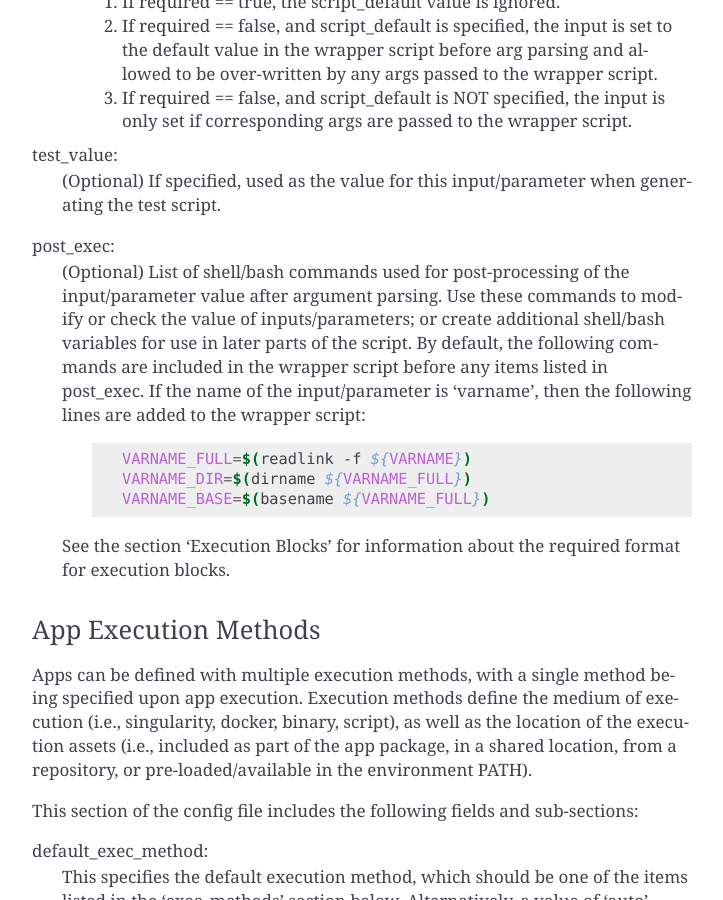
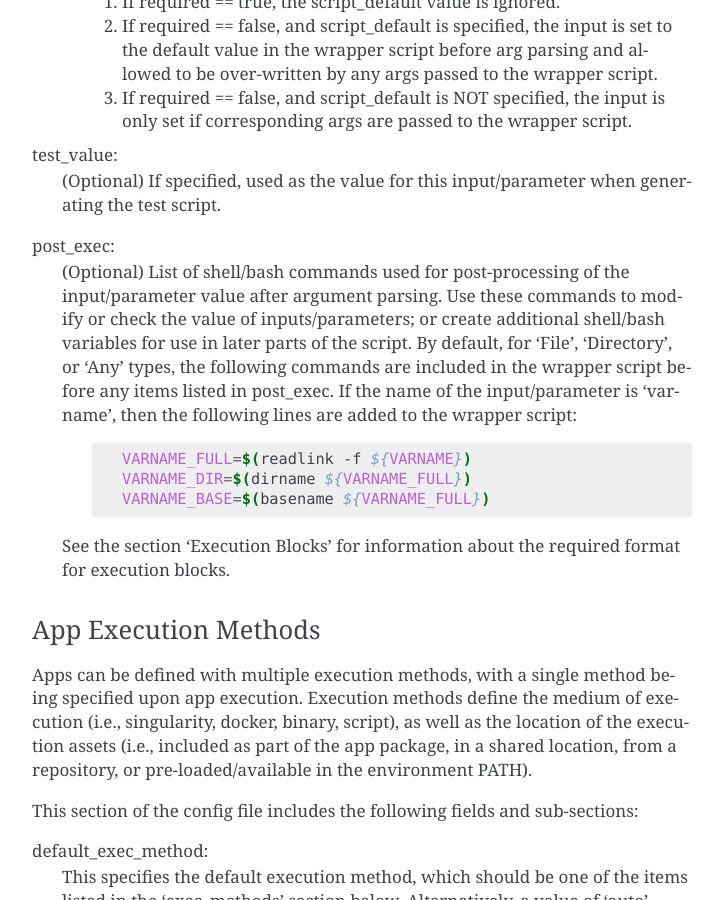
Before and after one commit to CDCgov/geneflow, a Sphinx documentation site: the page built from docs/chapters/apps.rst, in a window 1280 px wide and 900 px high, scrolled down 3024 px. Shown: the whole window, without its empty margins (388-1111 px from the left). Built offline with Sphinx 7.4.7, drawn with Linux system fonts in a browser that asks for light colours; some of the changed text lies outside the part shown.

Commit message:
update docs

```diff
--- a/docs/chapters/apps.rst
+++ b/docs/chapters/apps.rst
@@ -111,7 +111,7 @@
   (Optional) If specified, used as the value for this input/parameter when generating the test script.
 
 post_exec:
-  (Optional) List of shell/bash commands used for post-processing of the input/parameter value after argument parsing. Use these commands to modify or check the value of inputs/parameters; or create additional shell/bash variables for use in later parts of the script. By default, the following commands are included in the wrapper script before any items listed in post_exec. If the name of the input/parameter is 'varname', then the following lines are added to the wrapper script:
+  (Optional) List of shell/bash commands used for post-processing of the input/parameter value after argument parsing. Use these commands to modify or check the value of inputs/parameters; or create additional shell/bash variables for use in later parts of the script. By default, for 'File', 'Directory', or 'Any' types, the following commands are included in the wrapper script before any items listed in post_exec. If the name of the input/parameter is 'varname', then the following lines are added to the wrapper script:
 
     .. code-block:: bash
 
@@ -215,9 +215,9 @@
     2. ${DOCKER}: set to "yes" or "no" depending on whether the "docker" binary was detected.
     3. ${SCRIPT_DIR}: directory of the wrapper script, which may not be the current directory. This depends on the execution environment.
     4. ${VARNAME}: One for each input/parameter, set to value of the input/parameter.
-    5. ${VARNAME_FULL}: if input/parameter is a file or directory, this is the full path of the input/parameter.
-    6. ${VARNAME_DIR}: if input/parameter is a file or directory, this is the parent directory of the input/parameter.
-    7. ${VARNAME_BASE}: if input/parameter is a file or directory, this is the basename of the input/parameter.
+    5. ${VARNAME_FULL}: if input/parameter is a File, Directory, or Any, this is the full path of the input/parameter.
+    6. ${VARNAME_DIR}: if input/parameter is a File, Directory, or Any, this is the parent directory of the input/parameter.
+    7. ${VARNAME_BASE}: if input/parameter is a File, Directory, or Any, this is the basename of the input/parameter.
 
 Any additional bash/shell variables defined in the "post" section of each input/parameter, or defined in the "pre_exec" section are also available.
 
--- a/docs/chapters/install.rst
+++ b/docs/chapters/install.rst
@@ -179,7 +179,7 @@
 
     .. code-block:: bash
 
-        git clone --config http.sslVerify=false https://git.biotech.cdc.gov/scbs/geneflow.git
+        git clone https://github.com/CDCgov/geneflow
         pip3 install ./geneflow
 
 Prepare Agave in a General Linux Environment
```
